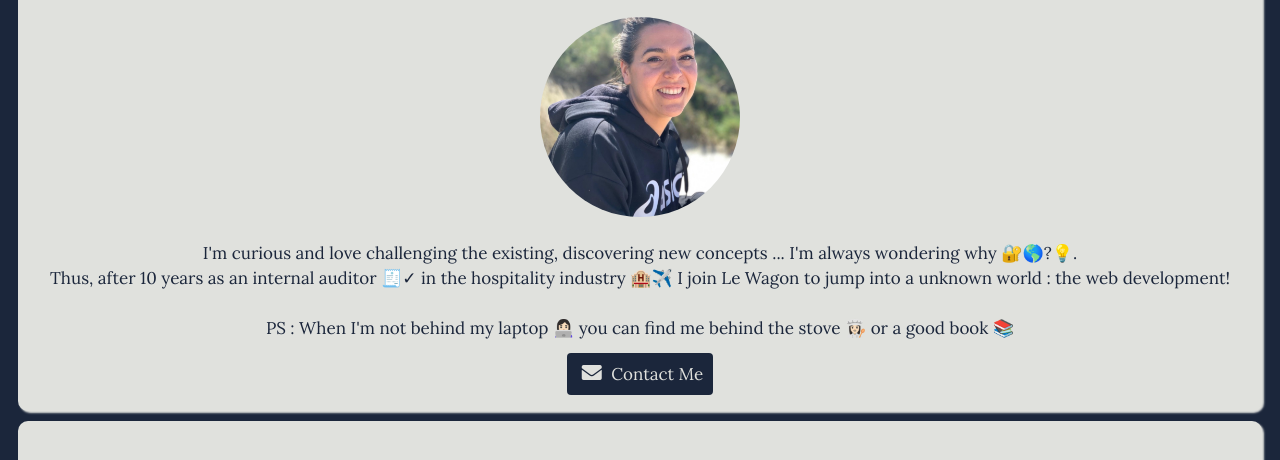
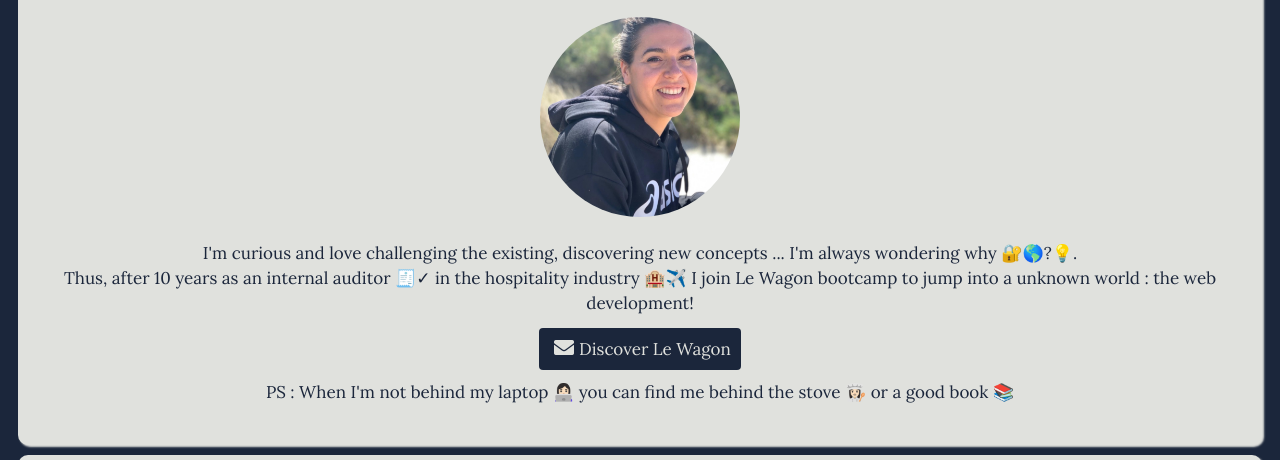
Before and after one commit to AMPATIN/profile, a plain HTML site: page index.html in a window 1280 px wide. Shown: the part 166-626 px from the top of the page. Drawn offline with Linux system fonts and the light colour scheme.

Commit message:
update the bio and Le Wagon hyperling

```diff
--- a/index.html
+++ b/index.html
@@ -19,11 +19,10 @@
         <h2>Fullstack Developper👩🏻‍💻</h2>
         <img class="img-circle" src="images/AMPAT.jpeg" alt="Amélie's Picture">
         <p>I'm curious and love challenging the existing, discovering new concepts ... I'm always wondering why 🔐🌎?💡. <br>
-          Thus, after 10 years as an internal auditor 🧾✓ in the hospitality industry 🏨✈️ I join Le Wagon to jump into a
-          unknown world : the web development! <br><br> PS : When I'm not behind my laptop 👩🏻‍💻 you can find me behind the
-          stove 👩🏻‍🍳 or a good book 📚</p>
-        <a href="https://www.lewagon.com/fr/web-development-course/full-time" target="_blank"><i class="fas fa-envelope"></i>
-          Contact Me</a>
+          Thus, after 10 years as an internal auditor 🧾✓ in the hospitality industry 🏨✈️ I join Le Wagon bootcamp to jump into a
+          unknown world : the web development! </p>
+        <a href="https://www.lewagon.com/" target="_blank"><i class="fas fa-envelope"></i>Discover Le Wagon</a>
+        <p>PS : When I'm not behind my laptop 👩🏻‍💻 you can find me behind the stove 👩🏻‍🍳 or a good book 📚</p>
       </div>
       <div class="card">
         <h2>Follow Me</h2>
```
